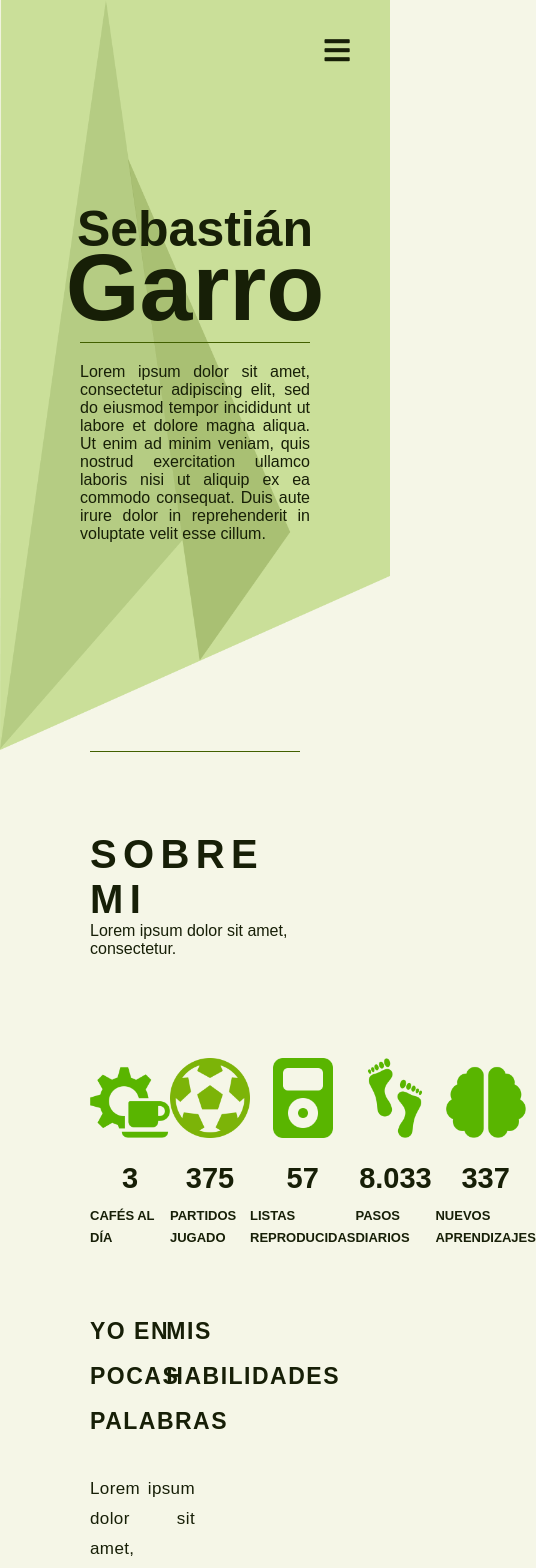
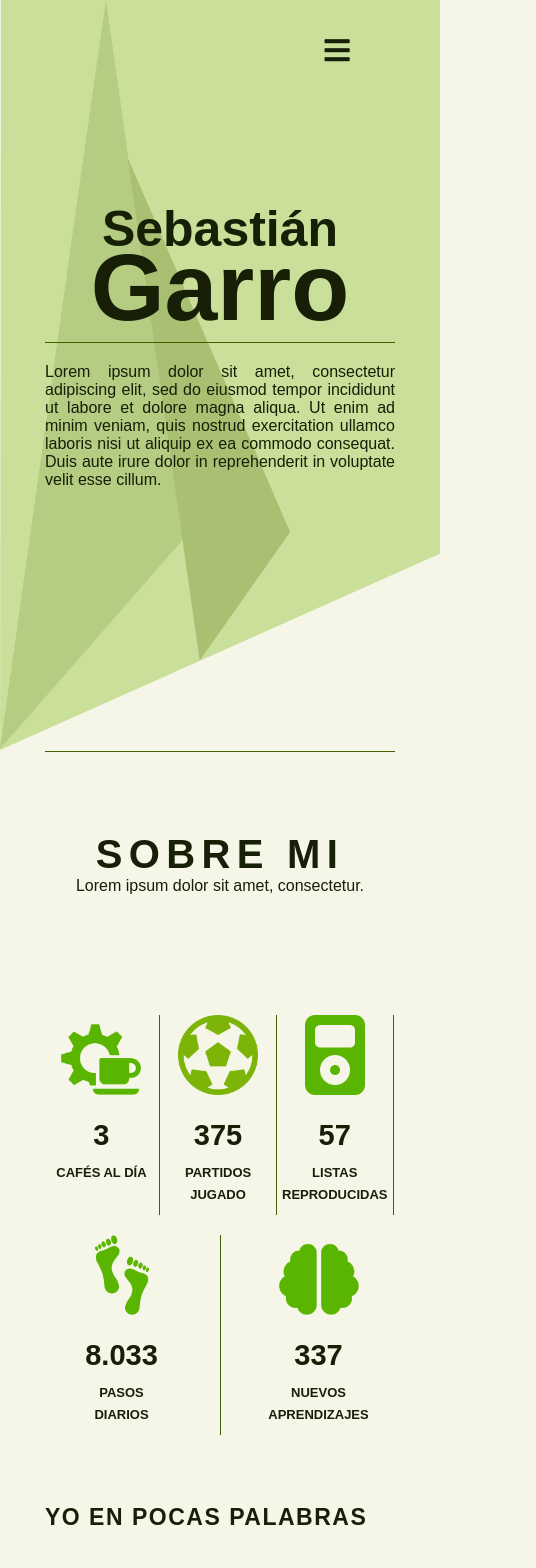
Before and after one commit to valeriaconstanzabc/PortafolioSebastian, a React (Create React App) app in the folder portafoliosebastian/: page / in a window 390 px wide. Shown: the top 1568 px of the page, 536 px wide, since content can reach past the window. Built offline with nearby package versions, Linux system fonts and the light colour scheme.

Commit message:
responsive componente aboutme

```diff
--- a/portafoliosebastian/src/Styles/_AboutMe.scss
+++ b/portafoliosebastian/src/Styles/_AboutMe.scss
@@ -31,19 +31,29 @@
 
     .aboutMe-iconsAttributes-container{
         display: flex;
-        justify-content: space-between;
+        justify-content: space-around;
+        flex-wrap: wrap;
         margin-bottom: 60px;
+        // min-width: 520px;
     }
         .containerIconsAttributes{
             display: flex;
             flex-direction: column;
             align-items: center;
+            width: 180px;
+            margin-top: 20px;
         }
             .containerIconsAttributes img{
                 height: 80px;
                 width: 80px;
                 margin-bottom: 13px;
+                transition: transform .3s;
             }
+            .containerIconsAttributes img:hover {
+                -ms-transform: scale(1.3);
+                -webkit-transform: scale(1.3);
+                transform: scale(1.3);
+              }
             .containerIconsAttributes h3{
                 font-weight: bold;
                 font-size: 29px;
@@ -53,12 +63,15 @@
                 font-weight: bold;
                 font-size: 13px;
                 line-height: 22px;
+                margin: 0px 8px 0px 8px;
+                text-align: center;
             }
 
         .line-iconsAttributes{
             height: 170px;
             width: 1px;
             background: #426000;
+            margin-top: 20px;
         }
 
 
@@ -110,6 +123,12 @@
             }
 
 /* <---------------------MEDIA QUERY---------------------> */
+@media screen and (max-width: 950px) {
+    .aboutMe-attributes-container{ flex-direction: column; }
+    .line-attributes{ height: 0; }
+    .attributes-me, .attributes-skills{ width: 100%; }
+    .attributes-skills h3{ justify-content: flex-start; margin-top: 10px; }
+}
 @media screen and (max-width: 830px) {
     .aboutMe-container{
         display: flex;
@@ -118,3 +137,15 @@
         box-sizing: border-box;
     }
 }
+@media screen and (max-width: 722px) {
+    .containerIconsAttributes{ width: 140px; }
+    .line-iconsAttributes{ height: 200px; }
+}
+@media screen and (max-width: 603px) {
+    .containerIconsAttributes{ width: 110px; }
+}
+@media screen and (max-width: 512px) {
+    .aboutMe-container{
+        margin: 1px 45px 80px 45px;
+    }
+}
--- a/portafoliosebastian/src/Styles/_Welcome.scss
+++ b/portafoliosebastian/src/Styles/_Welcome.scss
@@ -51,13 +51,12 @@
         display: flex;
         align-items: center;
     }
-    .nameAndLastname h3{
-        font-size: 16vw;
-    }
-    .nameAndLastname h1{
-        font-size: 30vw;
-    }
+    .nameAndLastname h3{ font-size: 16vw; }
+    .nameAndLastname h1{ font-size: 30vw; }
     .description-Welcome{ width: 100%; }
+}
+@media screen and (max-width: 512px) {
+    .containerName-welcome{  margin: 150px 45px 0px 45px;  }
 }
 @media all and (max-width: 470px){
     .nameAndLastname h1{
@@ -70,8 +69,6 @@
     }
 }
 @media all and (max-width: 400px){
-    .nameAndLastname h1{
-        font-size: 95px;
-    }
+    .nameAndLastname h1{ font-size: 95px; }
     .nameAndLastname h3{ font-size: 50px; }
 }
--- a/portafoliosebastian/src/index.css
+++ b/portafoliosebastian/src/index.css
@@ -180,18 +180,27 @@
 
 .aboutMe-iconsAttributes-container {
   display: flex;
-  justify-content: space-between;
+  justify-content: space-around;
+  flex-wrap: wrap;
   margin-bottom: 60px; }
 
 .containerIconsAttributes {
   display: flex;
   flex-direction: column;
-  align-items: center; }
+  align-items: center;
+  width: 180px;
+  margin-top: 20px; }
 
 .containerIconsAttributes img {
   height: 80px;
   width: 80px;
-  margin-bottom: 13px; }
+  margin-bottom: 13px;
+  transition: transform .3s; }
+
+.containerIconsAttributes img:hover {
+  -ms-transform: scale(1.3);
+  -webkit-transform: scale(1.3);
+  transform: scale(1.3); }
 
 .containerIconsAttributes h3 {
   font-weight: bold;
@@ -201,12 +210,15 @@
 .containerIconsAttributes p {
   font-weight: bold;
   font-size: 13px;
-  line-height: 22px; }
+  line-height: 22px;
+  margin: 0px 8px 0px 8px;
+  text-align: center; }
 
 .line-iconsAttributes {
   height: 170px;
   width: 1px;
-  background: #426000; }
+  background: #426000;
+  margin-top: 20px; }
 
 .aboutMe-attributes-container {
   width: 100%;
@@ -251,12 +263,37 @@
   line-height: 45px; }
 
 /* <---------------------MEDIA QUERY---------------------> */
+@media screen and (max-width: 950px) {
+  .aboutMe-attributes-container {
+    flex-direction: column; }
+  .line-attributes {
+    height: 0; }
+  .attributes-me, .attributes-skills {
+    width: 100%; }
+  .attributes-skills h3 {
+    justify-content: flex-start;
+    margin-top: 10px; } }
+
 @media screen and (max-width: 830px) {
   .aboutMe-container {
     display: flex;
     flex-direction: column;
     margin: 1px 90px 80px 90px;
     box-sizing: border-box; } }
+
+@media screen and (max-width: 722px) {
+  .containerIconsAttributes {
+    width: 140px; }
+  .line-iconsAttributes {
+    height: 200px; } }
+
+@media screen and (max-width: 603px) {
+  .containerIconsAttributes {
+    width: 110px; } }
+
+@media screen and (max-width: 512px) {
+  .aboutMe-container {
+    margin: 1px 45px 80px 45px; } }
 
 .containerName-welcome {
   display: flex;
@@ -311,6 +348,10 @@
   .description-Welcome {
     width: 100%; } }
 
+@media screen and (max-width: 512px) {
+  .containerName-welcome {
+    margin: 150px 45px 0px 45px; } }
+
 @media all and (max-width: 470px) {
   .nameAndLastname h1 {
     font-size: 125px;
@@ -349,3 +390,6 @@ code {
   width: 100%;
   height: 700px;
   max-height: 700px; }
+
+#root {
+  min-width: 440px; }
--- a/portafoliosebastian/src/index.scss
+++ b/portafoliosebastian/src/index.scss
@@ -47,3 +47,7 @@ code {
   height: 700px;
   max-height: 700px;
 }
+
+#root{
+  min-width: 440px;
+}
```
